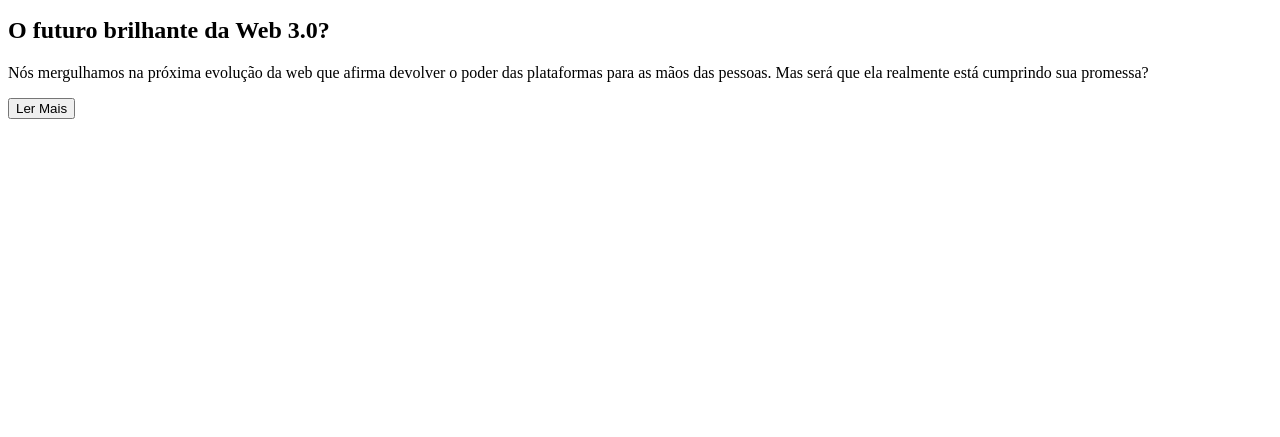
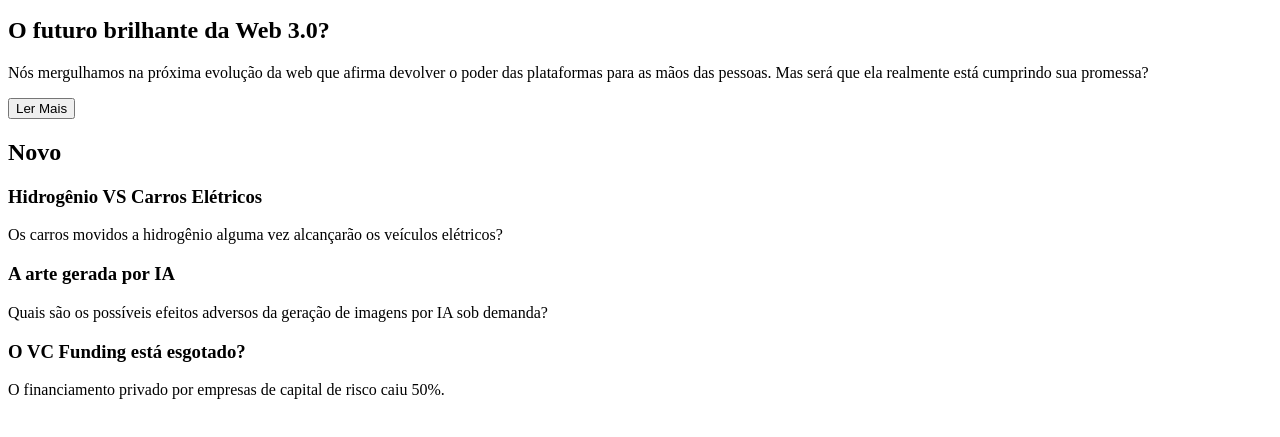
Before and after one commit to Arthurmoreira12ati/projetoNOTICIAS, a plain HTML site: page index.html in a window 1280 px wide. Shown: the part 51-488 px from the top of the page. Drawn offline with Linux system fonts and the light colour scheme.

Commit message:
desenvolvimento do HTML - segunda seção completa

```diff
--- a/index.html
+++ b/index.html
@@ -21,6 +21,23 @@
             <p>Nós mergulhamos na próxima evolução da web que afirma devolver o poder das plataformas para as mãos das pessoas. Mas será que ela realmente está cumprindo sua promessa?</p>
             <button>Ler Mais</button>
         </section>
+
+        <section>
+            <h2>Novo</h2>
+
+            <div>
+                <h3>Hidrogênio VS Carros Elétricos</h3>
+                <p>Os carros movidos a hidrogênio alguma vez alcançarão os veículos elétricos?</p>
+            </div>
+            <div>
+                <h3>A arte gerada por IA</h3>
+                <p>Quais são os possíveis efeitos adversos da geração de imagens por IA sob demanda?</p>
+            </div>
+            <div>
+                <h3>O VC Funding está esgotado?</h3>
+                <p>O financiamento privado por empresas de capital de risco caiu 50%.</p>
+            </div>
+        </section>
     </main>
 </body>
 </html>
```
